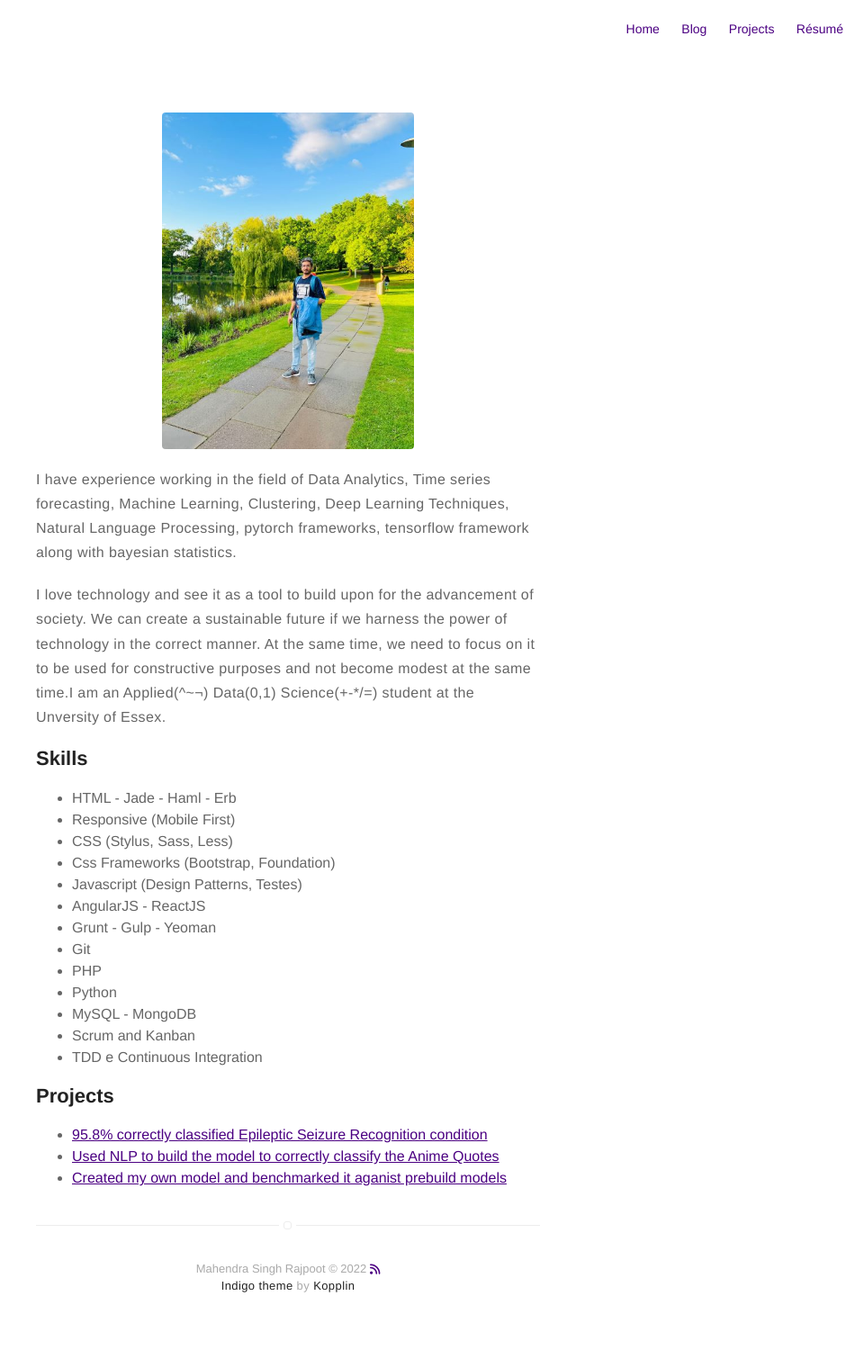
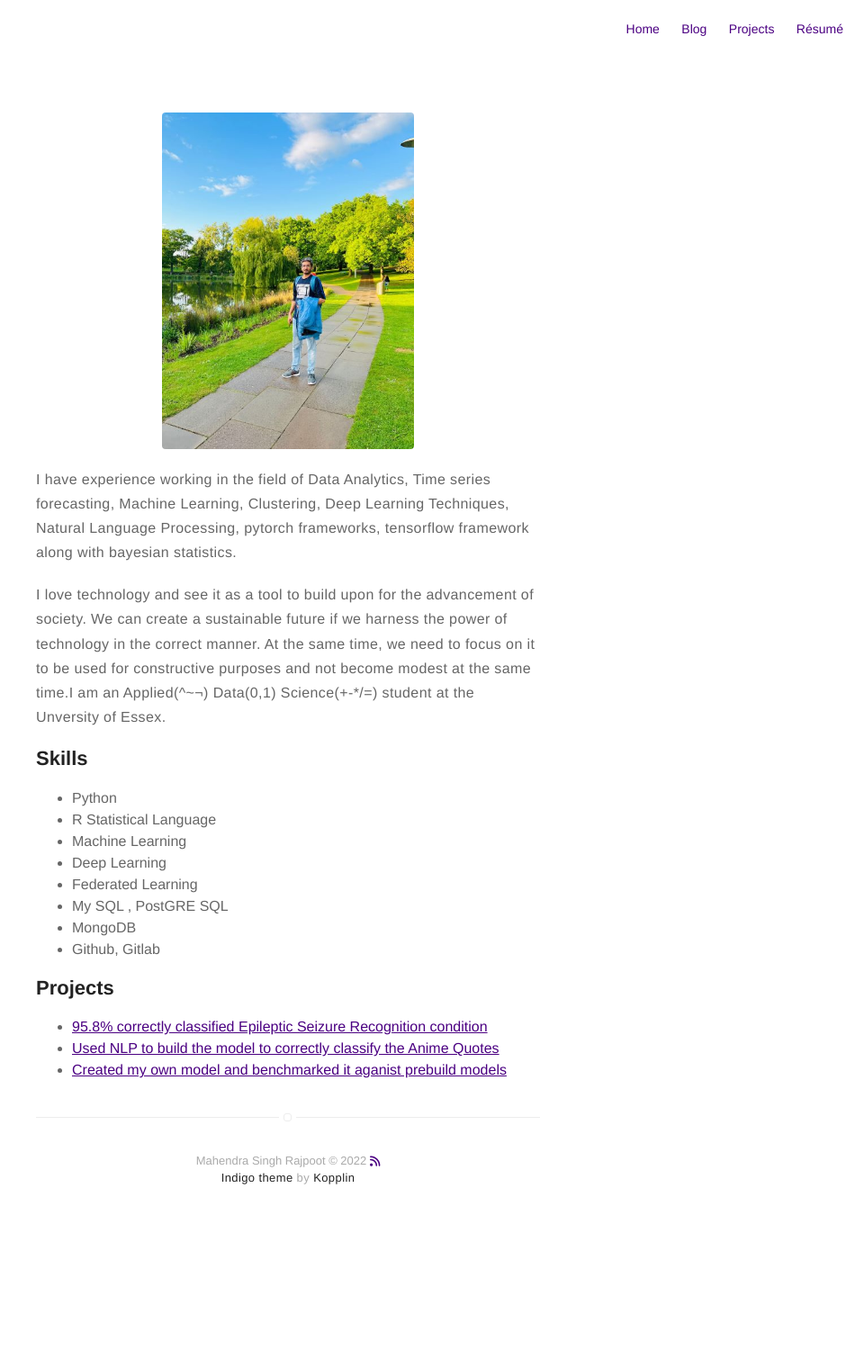
Before and after one commit to mahii6991/mahii6991.github.io, a Jekyll site: the page built from about.md, in a window 1280 px wide. Shown: the whole page at 90% size, without its empty margins (320-1280 px from the left). Built offline with Jekyll 4.4.1, drawn with Linux system fonts in a browser that asks for light colours; nearby versions of some CDN libraries; after the commit the page ends 1380 px from its top, so only the background shows below that.

Commit message:
adding the skills to the about file

```diff
--- a/about.md
+++ b/about.md
@@ -11,19 +11,14 @@ layout: page
 <h2>Skills</h2>
 
 <ul class="skill-list">
-	<li>HTML - Jade - Haml - Erb</li>
-	<li>Responsive (Mobile First)</li>
-	<li>CSS (Stylus, Sass, Less)</li>
-	<li>Css Frameworks (Bootstrap, Foundation)</li>
-	<li>Javascript (Design Patterns, Testes)</li>
-	<li>AngularJS - ReactJS</li>
-	<li>Grunt - Gulp - Yeoman</li>
-	<li>Git</li>
-	<li>PHP</li>
 	<li>Python</li>
-	<li>MySQL - MongoDB</li>
-	<li>Scrum and Kanban</li>
-	<li>TDD e Continuous Integration</li>
+	<li>R Statistical Language</li>
+	<li>Machine Learning</li>
+	<li>Deep Learning</li>
+	<li>Federated Learning</li>
+	<li>My SQL , PostGRE SQL</li>
+	<li>MongoDB</li>
+	<li>Github, Gitlab</li>
 </ul>
 
 <h2>Projects</h2>
```
